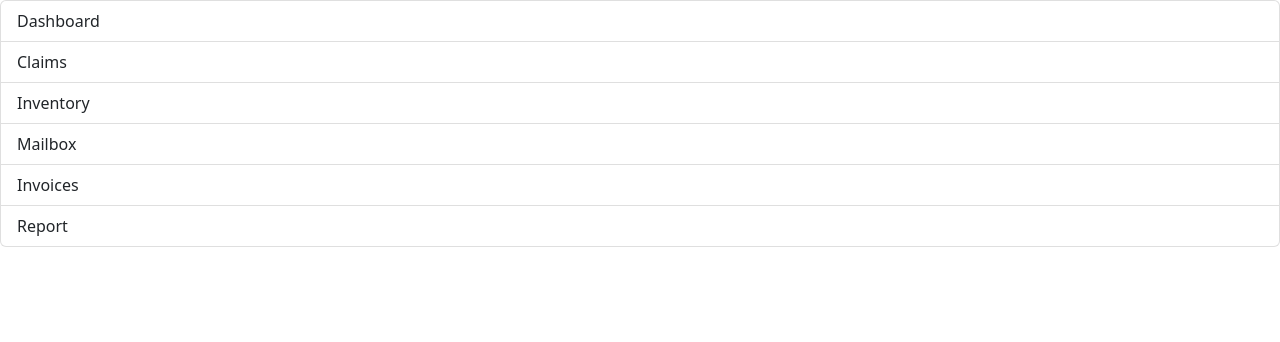
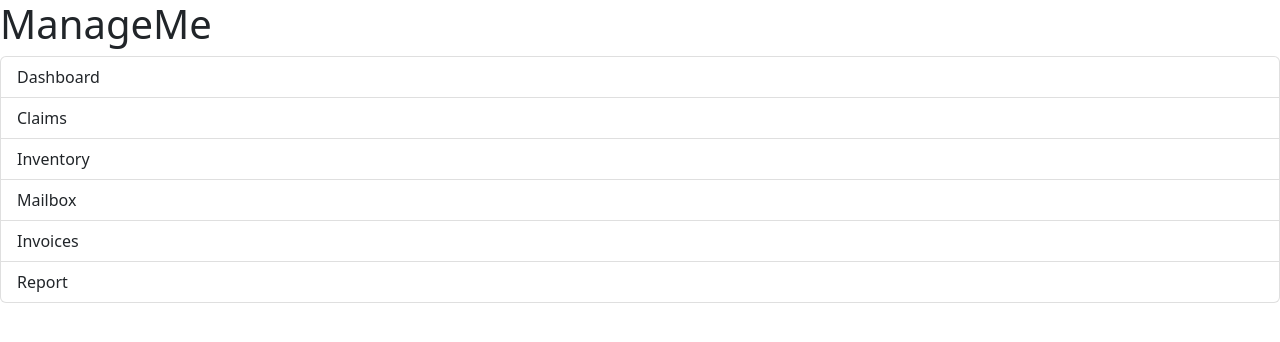
Before and after one commit to elfadog/my_favourite_students, a React (Vite) app: page / in a window 1280 px wide. Shown: the top 342 px of the page. Built offline with nearby package versions, Linux system fonts and the light colour scheme.

Commit message:
Updating Dashboard

```diff
--- a/src/components/ListGroup.tsx
+++ b/src/components/ListGroup.tsx
@@ -1,5 +1,7 @@
 function ListGroup() {
   return (
+    <>
+      <h1>ManageMe</h1>
       <ul className="list-group">
         <li className="list-group-item">Dashboard</li>
         <li className="list-group-item">Claims</li>
@@ -8,6 +10,7 @@ function ListGroup() {
         <li className="list-group-item">Invoices</li>
         <li className="list-group-item">Report</li>
       </ul>
+    </>
   );
 }
 
```
Lines whose indentation alone changed are shown as unchanged.
